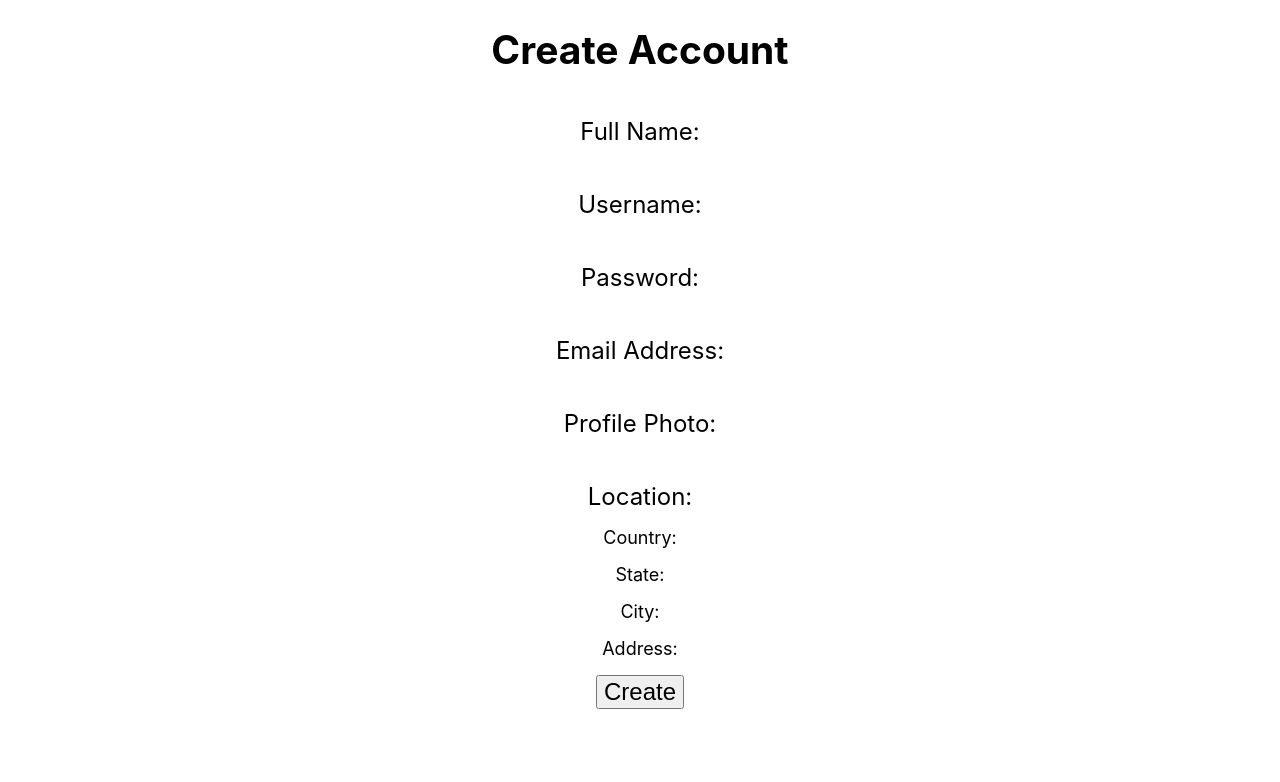
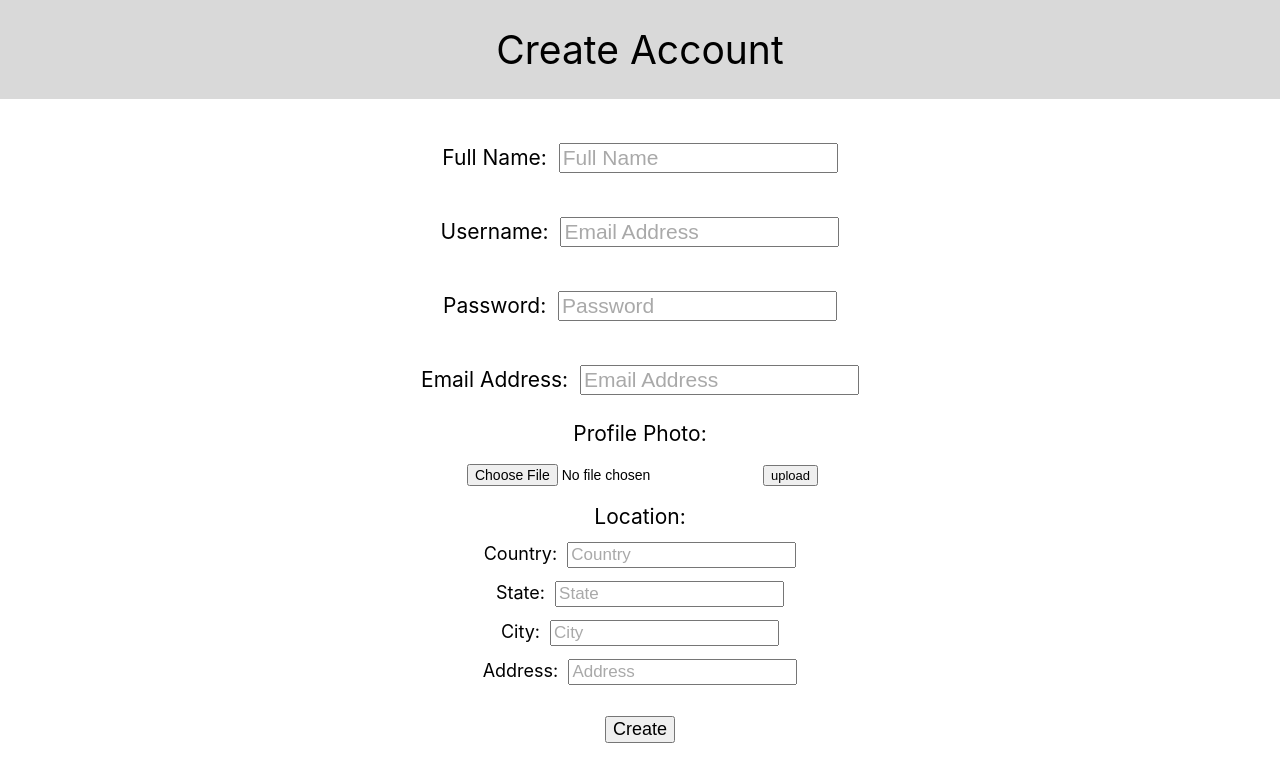
Before and after one commit to agiledev-students-spring2023/final-project-awesome-united, a React (Create React App) app in the folder front-end/: page /createAccount in a window 1280 px wide. Shown: the top 782 px of the page. Built offline with nearby package versions, Linux system fonts and the light colour scheme.

Commit message:
Formatted to match the wireframe

```diff
--- a/front-end/src/pages/CreateAccount/CreateAccount.css
+++ b/front-end/src/pages/CreateAccount/CreateAccount.css
@@ -1,3 +1,13 @@
+header {
+    background-color: #D9D9D9;
+    display: flex;
+    flex-direction: column;
+    align-items: center;
+    justify-content: center;
+    color: black;
+    margin-bottom: 5px;
+  }
+
 h1{
     text-align: center;
     font-size: calc(15px + 3vmin);
@@ -5,7 +15,8 @@ h1{
 
 *{
     box-sizing: border-box;
-    font-size: calc(8px + 2vmin);
+    font-size: calc(5px + 2vmin);
+    font-weight: 400;
 }
 
 html, body{
@@ -30,18 +41,40 @@ img{
 }
 
 .EmailAddress{
-    margin: calc(20px + 3vmin);
+    margin-top: calc(20px + 3vmin);
+    margin-bottom: calc(10px + 2vmin);
 }
 
-.ProfilePhoto{
-    margin: calc(20px + 3vmin);
+.UploadPP{
+    font-size: calc(6px + 1vmin);
+    margin: calc(10px + 1vmin);
+}
+
+.UploadButton{
+    font-size: calc(5px + 1vmin);
+    margin: calc(5px + 1vmin);
 }
 
 .Country, .State, .City, .Address{
     font-size: calc(2px + 2vmin);
-    margin: calc(8px + 1vmin);
+    margin: calc(5px + 1vmin);
+}
+
+.CountryInput, .StateInput, .CityInput, .AddressInput{
+    font-size: calc(1px + 2vmin);
+}
+
+.CreateButton{
+    font-size: calc(10px + 1vmin);
+    font-weight: 300;
+    margin: calc(10px + 1vmin);
 }
 
 .CreateAccount{
     text-align: center;
 }
+
+::placeholder{
+    color: #a9a9a9;
+    font-weight: 100;
+}
--- a/front-end/src/pages/CreateAccount/CreateAccount.js
+++ /dev/null
@@ -1,50 +0,0 @@
-import './CreateAccount.css';
-
-function CreateAccount(){
-  return (
-    <div className='CreateAccount'>
-      <header>
-        <h1>
-          Create Account
-        </h1>
-      </header>
-      <div className='FullName'>
-        Full Name:
-      </div>
-      <div className='Username'>
-        Username:
-      </div>
-      <div className='Password'>
-        Password:
-      </div>
-      <div className='EmailAddress'>
-        Email Address:
-      </div>
-      <div className='ProfilePhoto'>
-        Profile Photo:
-      </div>
-      <div className='Location'>
-        Location:
-      </div>
-      <div className='Country'>
-        Country:
-      </div>
-      <div className='State'>
-        State:
-      </div>
-      <div className='City'>
-        City:
-      </div>
-      <div className='Address'>
-        Address:
-      </div>
-      <button className='Create'>
-          <div>
-            Create
-          </div>
-      </button>
-    </div>
-  );
-}
-
-export default CreateAccount;
--- /dev/null
+++ b/front-end/src/pages/CreateAccount/CreateAccount.jsx
@@ -0,0 +1,68 @@
+import './CreateAccount.css';
+
+function CreateAccount(){
+  return (
+    <div className='CreateAccount'>
+      <header>
+        <h1>
+          Create Account
+        </h1>
+      </header>
+      <div className='FullName'>
+        Full Name:
+        &nbsp;
+        <input type="text" id="myText" placeholder='Full Name'></input>
+      </div>
+      <div className='Username'>
+        Username:
+        &nbsp;
+        <input type="text" id="myText" placeholder='Email Address'></input>
+      </div>
+      <div className='Password'>
+        Password:
+        &nbsp;
+        <input type="text" id="myText" placeholder='Password'></input>
+      </div>
+      <div className='EmailAddress'>
+        Email Address:
+        &nbsp;
+        <input type="text" id="myText" placeholder='Email Address'></input>
+      </div>
+      <div className='ProfilePhoto'>
+        Profile Photo:
+      </div>
+      <form action='/action_page.php'>
+          <input type='file' id = 'myFile' className='UploadPP'></input>
+          <button className='UploadButton'> upload </button>
+        </form>
+      <div className='Location'>
+        Location:
+      </div>
+      <div className='Country'>
+        Country:
+        &nbsp;
+        <input type="text" id="myText" className='CountryInput' placeholder='Country'></input>
+      </div>
+      <div className='State'>
+        State:
+        &nbsp;
+        <input type="text" id="myText" className='StateInput' placeholder='State'></input>
+      </div>
+      <div className='City'>
+        City:
+        &nbsp;
+        <input type="text" id="myText" className='CityInput' placeholder='City'></input>
+      </div>
+      <div className='Address'>
+        Address:
+        &nbsp;
+        <input type="text" id="myText" className='AddressInput' placeholder='Address'></input>
+      </div>
+      <button className='CreateButton'>
+        Create
+      </button>
+    </div>
+  );
+}
+
+export default CreateAccount;
```
